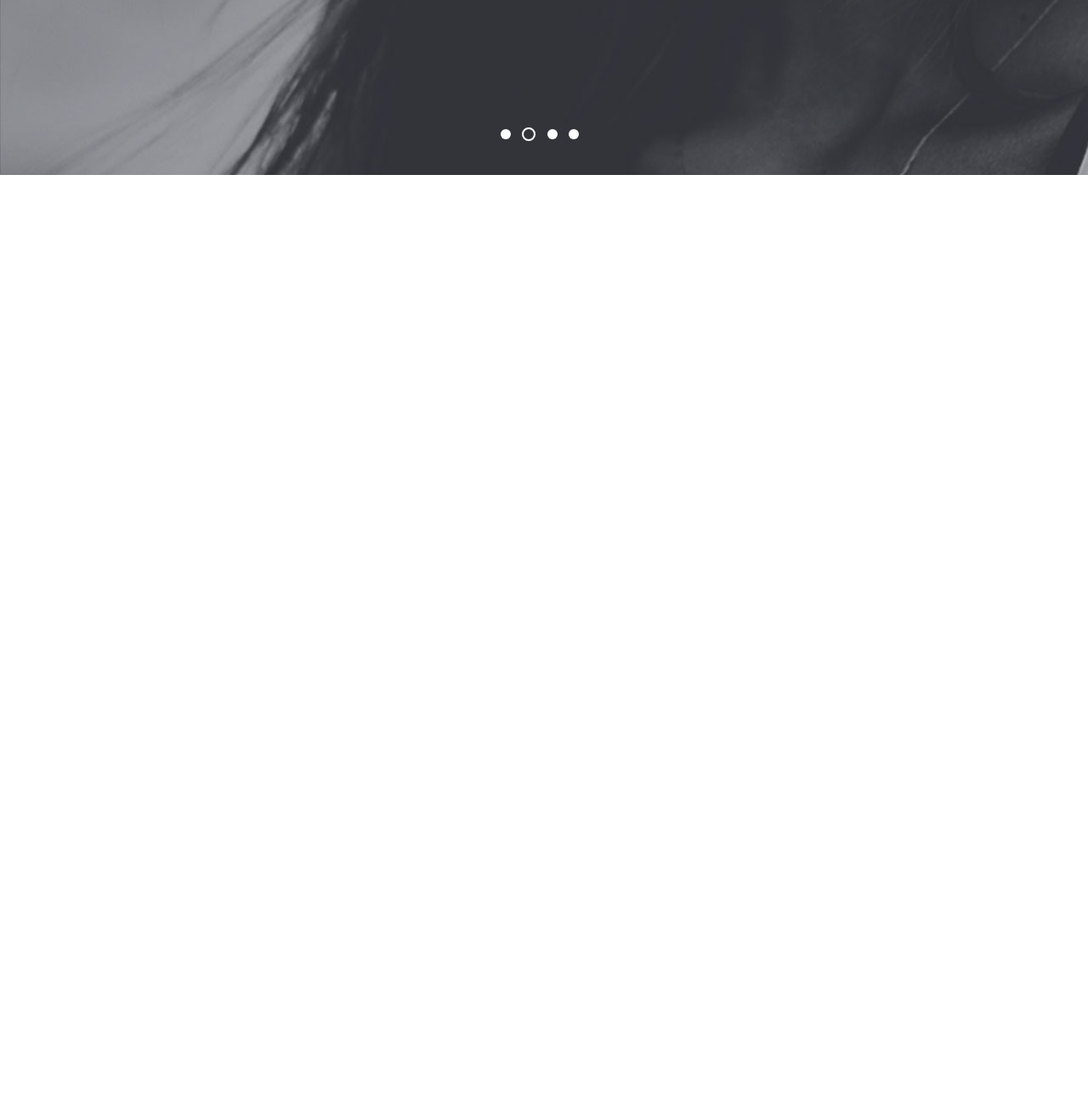
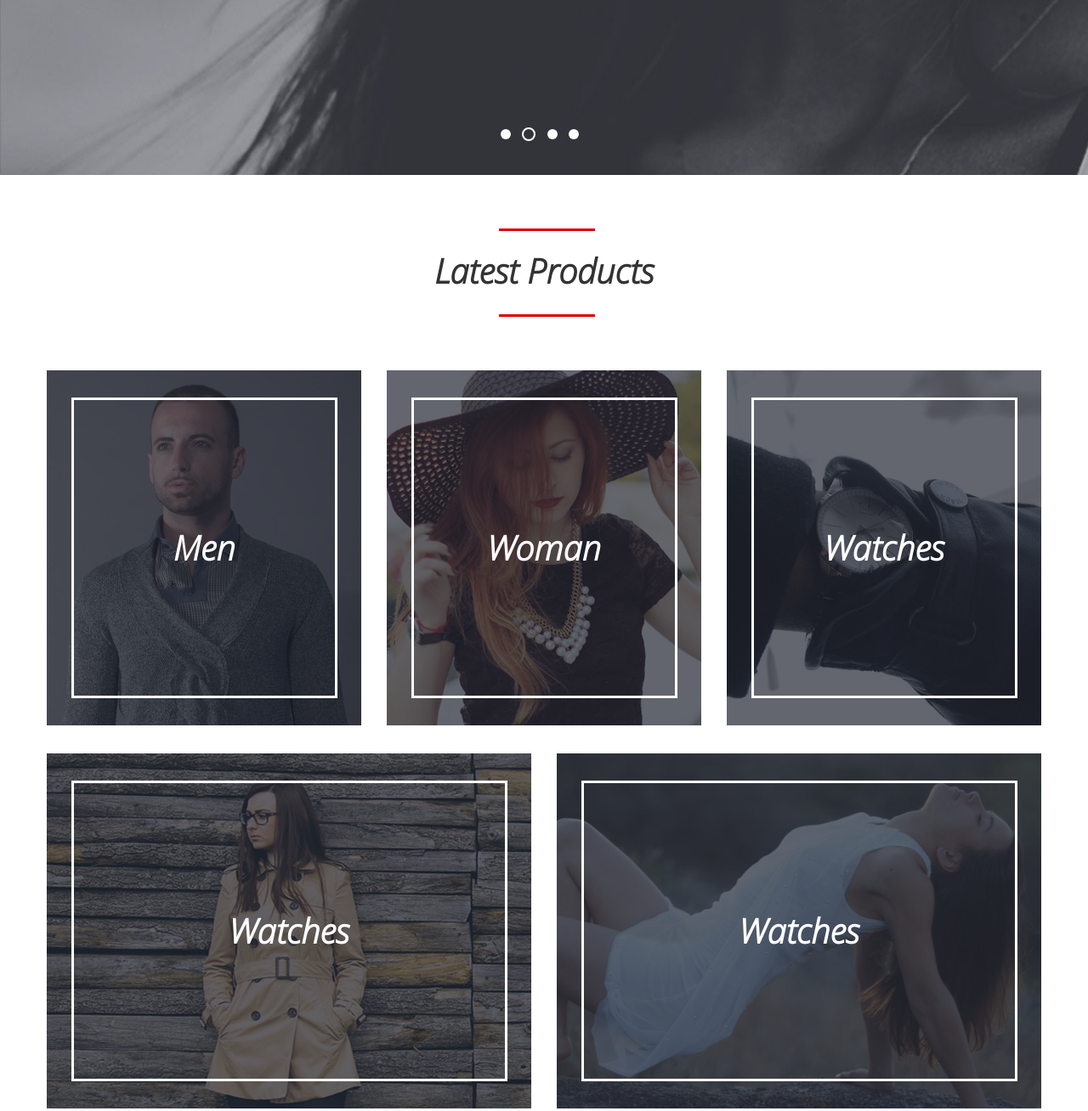
Before and after one commit to RatiboR1978/Brandly, a website: page index.html in a window 1280 px wide. Shown: the part 726-2034 px from the top of the page at 85% size. Before the commit the page ends 932 px from the top, so only its background shows below. Drawn offline with Linux system fonts and the light colour scheme.

Commit message:
Сделал products

```diff
--- a/index.html
+++ b/index.html
@@ -38,6 +38,63 @@
       </div>
     </div>
   </header>
+  <section class="products">
+    <div class="wrap">
+      <h2 class="products__title">Latest Products</h2>
+      <div class="products__images">
+        <article>
+          <img class="products__img" src="img/men.jpg" alt="men">
+          <a href="#">
+            <div class="products__to-cart">
+              <div class="products__border">
+                <h3>Men</h3>
+              </div>
+            </div>
+          </a>
+        </article>
+        <article>
+          <img class="products__img" src="img/women.jpg" alt="women">
+          <a href="#">
+            <div class="products__to-cart">
+              <div class="products__border">
+                <h3>Woman</h3>
+              </div>
+            </div>
+          </a>
+        </article>
+        <article>
+          <img class="products__img" src="img/watches.jpg" alt="watches">
+          <a href="#">
+            <div class="products__to-cart">
+              <div class="products__border">
+                <h3>Watches</h3>
+              </div>
+            </div>
+          </a>
+        </article>
+        <article>
+          <img src="img/40%25.jpg" alt="40%25">
+          <a href="#">
+            <div class="products__to-cart2">
+              <div class="products__border2">
+                <h3>Watches</h3>
+              </div>
+            </div>
+          </a>
+        </article>
+        <article>
+          <img src="img/msale.jpg" alt="msale">
+          <a href="#">
+            <div class="products__to-cart2">
+              <div class="products__border2">
+                <h3>Watches</h3>
+              </div>
+            </div>
+          </a>
+        </article>
+      </div>
+    </div>
+  </section>
   <script src="js/libs.min.js"></script>
   <script src="js/common.js"></script>
 </body>
--- /dev/null
+++ b/sass/blocks/products.scss
@@ -0,0 +1,102 @@
+.products__title {
+  font-family: opensanslightitalic, Arial, sans-serif;
+  font-size: 40px;
+  color: #333333;
+  position: relative;
+  text-align: center;
+  margin-top: 90px;
+  margin-bottom: 94px;
+}
+
+.products__title::before {
+  content: '';
+  position: absolute;
+  width: 113px;
+  height: 3px;
+  background-color: #dc0000;
+  left: 532px;
+  top: -27px;
+}
+
+.products__title::after {
+  content: '';
+  position: absolute;
+  width: 113px;
+  height: 3px;
+  background-color: #dc0000;
+  left: 532px;
+  top: 74px;
+}
+
+.products__images {
+  display: flex;
+  justify-content: space-between;
+  flex-wrap: wrap;
+}
+
+article {
+  position: relative;
+}
+
+.products__img {
+  margin-bottom: 30px;
+}
+
+.products__to-cart {
+  position: absolute;
+  width: 370px;
+  height: 418px;
+  background-color: rgba(34, 37, 51, 0.7);
+  top: 0;
+  -webkit-transition: all 600ms;
+  -moz-transition: all 600ms;
+  -o-transition: all 600ms;
+  transition: all 600ms;
+}
+
+.products__to-cart2 {
+  position: absolute;
+  width: 570px;
+  height: 418px;
+  background-color: rgba(34, 37, 51, 0.7);
+  top: 0;
+  -webkit-transition: all 600ms;
+  -moz-transition: all 600ms;
+  -o-transition: all 600ms;
+  transition: all 600ms;
+}
+
+.products__to-cart:hover,
+.products__to-cart2:hover {
+  background-color: rgba(34, 37, 51, 0);
+}
+
+.products__border {
+  width: 307px;
+  height: 348px;
+  border: 3px solid white;
+  margin: 32px auto 0;
+  h3 {
+    text-align: center;
+    line-height: 348px;
+    font-family: opensanslightitalic, Arial, sans-serif;
+    font-size: 40px;
+    color: white;
+    margin: 0;
+  }
+}
+
+.products__border2 {
+  width: 507px;
+  height: 348px;
+  border: 3px solid white;
+  margin: 32px auto 0;
+  h3 {
+    text-align: center;
+    line-height: 348px;
+    font-family: opensanslightitalic, Arial, sans-serif;
+    font-size: 40px;
+    color: white;
+    margin: 0;
+  }
+}
--- a/sass/style.scss
+++ b/sass/style.scss
@@ -3,4 +3,5 @@
 @import "global/global";
 @import "global/variables";
 @import "blocks/header";
+@import "blocks/products";
 @import "blocks/footer";
```
Also changed, not shown: css/style.css, css/style.min.css.
